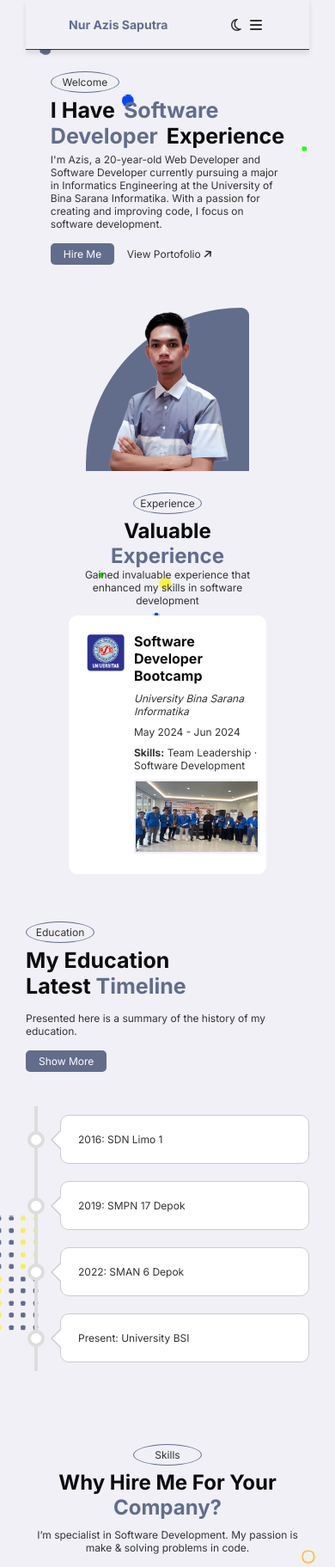
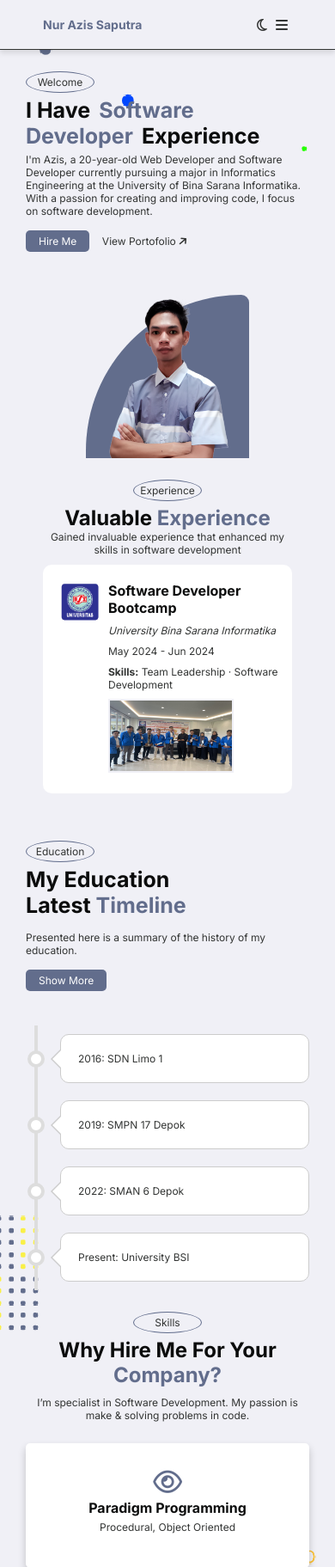
Before and after one commit to nuazsa/nuazsa.github.io, a PHP site: page / in a window 390 px wide. Shown: the top 1823 px of the page at 86% size. Run offline with PHP 8.4, Linux system fonts and the light colour scheme; some libraries are stand-ins or nearby versions.

Commit message:
fixs bugs in responsive

```diff
--- a/assets/css/style.css
+++ b/assets/css/style.css
@@ -619,9 +619,6 @@ input#name {
 }
 
 @media screen and (max-width: 768px) {
-    body {
-        padding: 0px 30px;
-    }
 
     #navbar .container {
         flex-wrap: wrap;
@@ -669,6 +666,13 @@ input#name {
 
     .ellipse p {
         font-size: 12px;
+    }
+
+    #about,
+    #education,
+    #skills,
+    #contact {
+        padding: 0px 30px;
     }
 
     #about .col p {
@@ -800,12 +804,7 @@ input#name {
        align-items: left;
     }
 
-    #education {
-        padding: 0;
-    }
-
     #skills .row:nth-child(2) {
-        /* background:linear-gradient(45deg, blueviolet, lightgreen); */
         padding:15px 0;
     }
 
```
